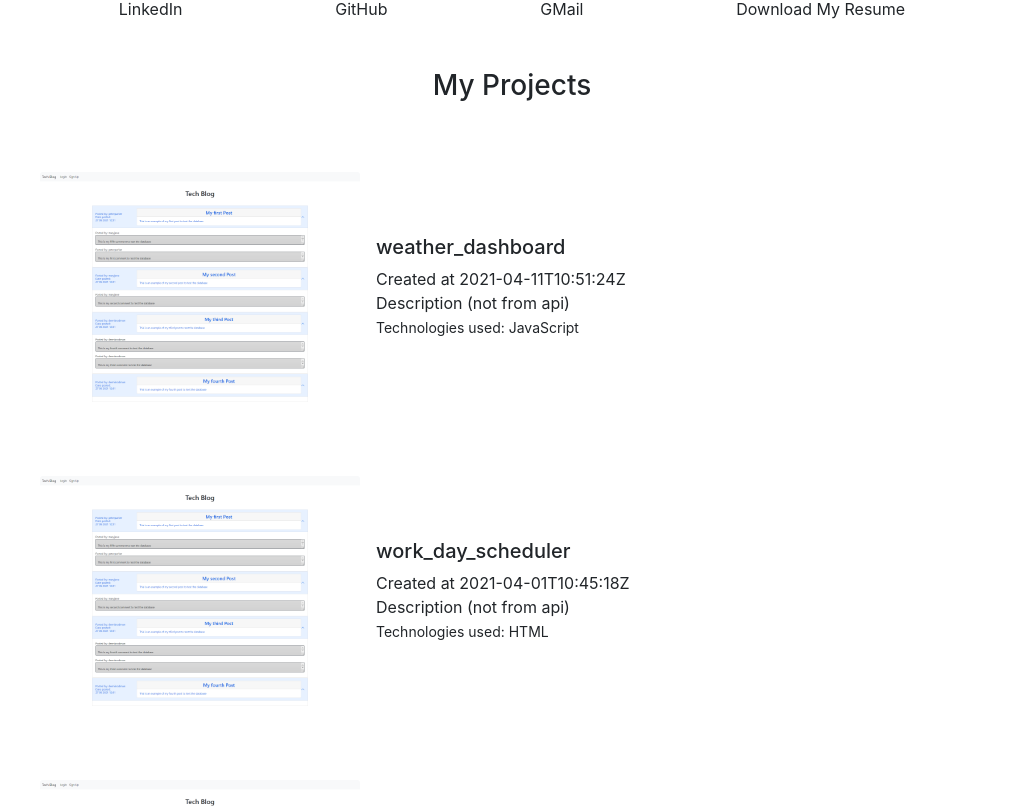
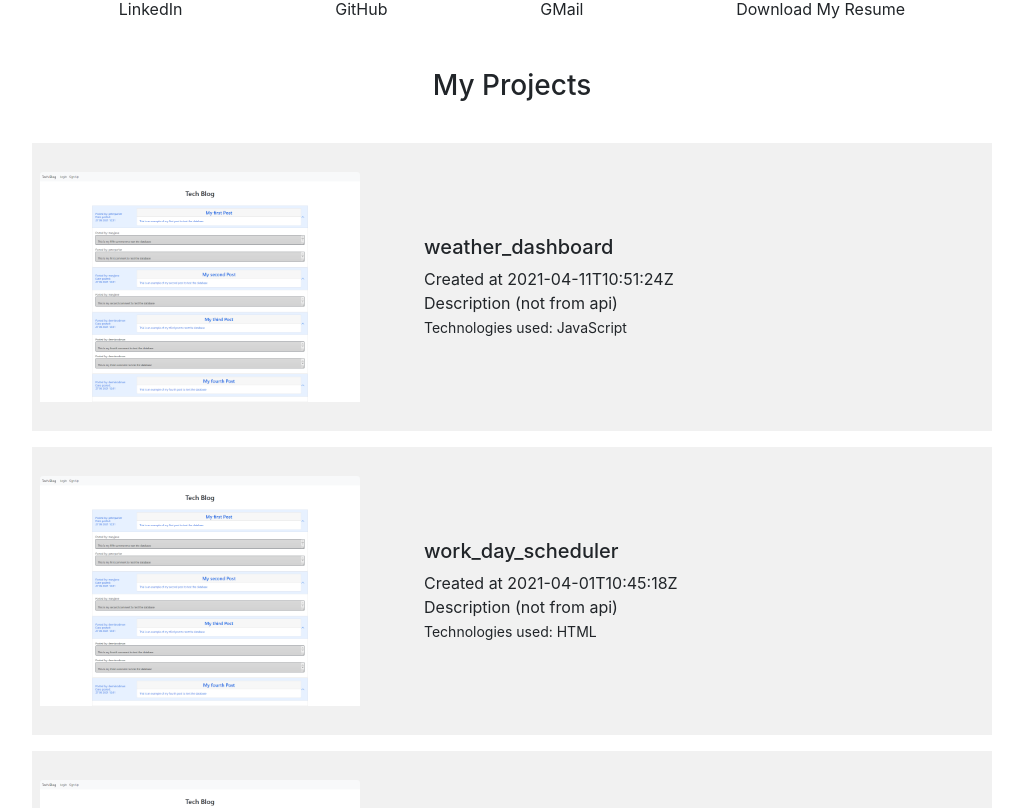
Before and after one commit to ttudorandrei/portfolio-graphql-client, a React (Create React App) app: page / in a window 1280 px wide. Shown: the part 794-1602 px from the top of the page, without its empty margins (128-1151 px from the left). Built offline with nearby package versions, Linux system fonts and the light colour scheme.

Commit message:
update portfolio card styles

```diff
--- a/src/App.css
+++ b/src/App.css
@@ -15,3 +15,7 @@
   left: 50%;
   transform: translate(-50%, -50%);
 }
+
+.project-card {
+  background-color: rgb(241, 241, 241);
+}
--- a/src/components/RepoCard/index.js
+++ b/src/components/RepoCard/index.js
@@ -4,7 +4,7 @@ const RepoCard = ({ repo }) => {
   return (
     <Flip left>
       <div
-        className="container d-flex  justify-content-center align-items-center mt-3"
+        className="container d-flex justify-content-center align-items-center mt-3 project-card"
         style={{ width: "60rem", height: "18rem" }}
       >
         <a href={repo.repoUrl}>
@@ -17,7 +17,7 @@ const RepoCard = ({ repo }) => {
             />
           </div>
         </a>
-        <div class="col-md-8">
+        <div class="col-md-8 px-5">
           <div class="card-body">
             <h5 class="card-title">{repo.repoName}</h5>
             <div className="card-text"> Created at {repo.createdAt}</div>
```
